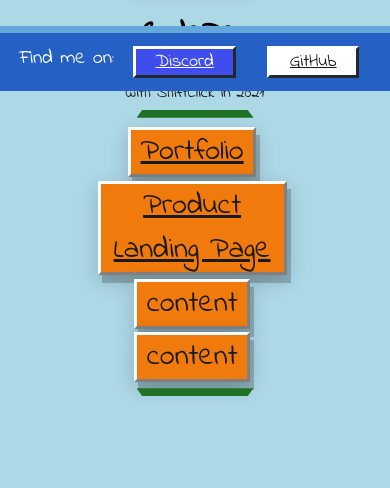
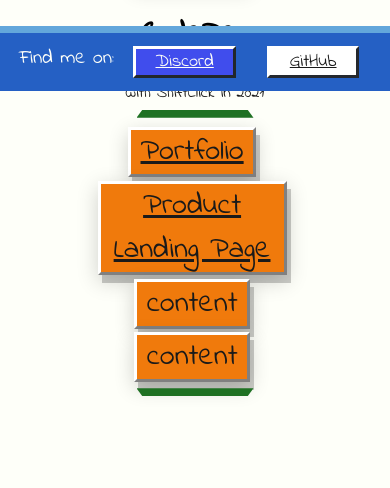
Before and after one commit to KalloCodes/web-project, a plain HTML site: page coding.html in a window 390 px wide. Shown: the part 753-1241 px from the top of the page. Drawn offline with Linux system fonts and the light colour scheme.

Commit message:
Second quick correction
Additional padding for small screens now consistent across pages

```diff
--- a/css/codingstyle.css
+++ b/css/codingstyle.css
@@ -260,7 +260,6 @@ footer {
 
 @media only screen and (max-width: 500px) {
     :root {
-        background-color: lightblue;
         padding-bottom: 16%;
     }
 
--- a/css/drawingstyle.css
+++ b/css/drawingstyle.css
@@ -271,7 +271,6 @@ footer {
 
 @media only screen and (max-width: 500px) {
     :root {
-        background-color: lightblue;
         padding-bottom: 16%;
     }
 
--- a/css/style.css
+++ b/css/style.css
@@ -220,10 +220,13 @@ footer {
 }
 
 @media only screen and (max-width: 400px) {
+    :root {
+        padding-bottom: 18%;
+    }
+
     footer {
         width: 100%;
     }
-
 }
 
 @media only screen and (max-width: 392px) {
--- a/css/writingstyle.css
+++ b/css/writingstyle.css
@@ -262,7 +262,6 @@ footer {
 
 @media only screen and (max-width: 500px) {
     :root {
-        background-color: lightblue;
         padding-bottom: 16%;
     }
 
```
